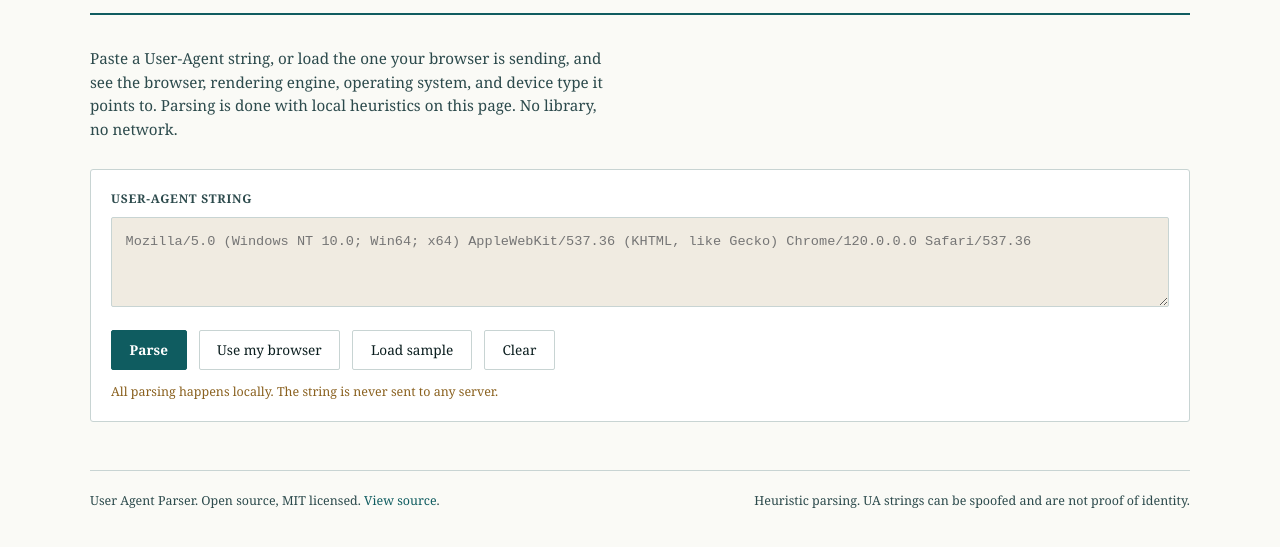
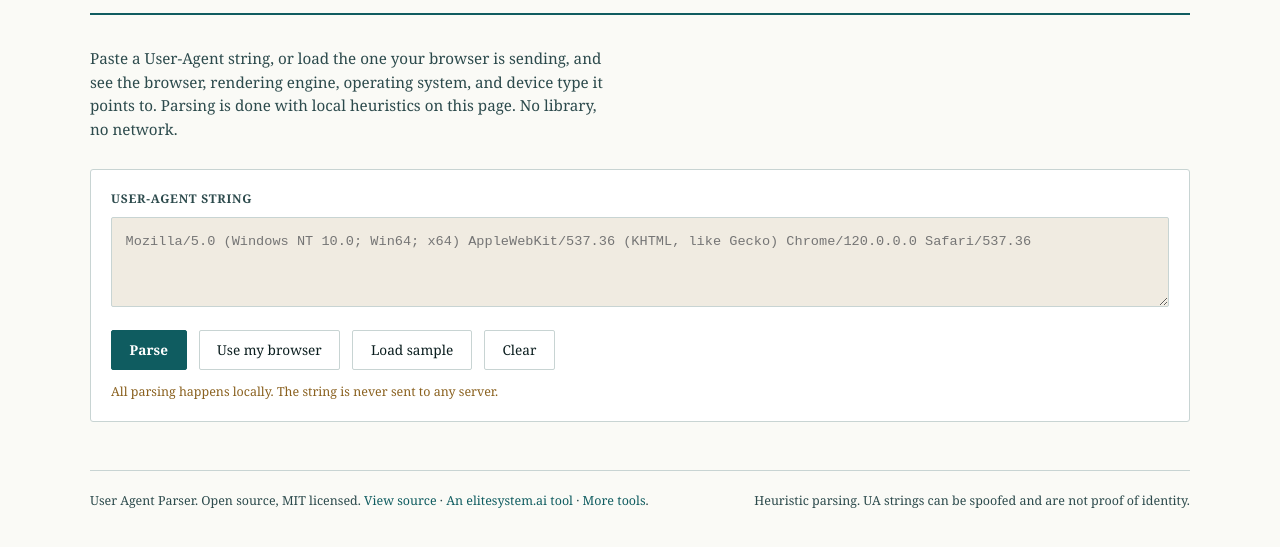
Before and after one commit to 0xelitesystem/user-agent-parser, a plain HTML site: page index.html in a window 1280 px wide. Shown: the part 97-644 px from the top of the page. Drawn offline with Linux system fonts and the light colour scheme.

Commit message:
Give the page title a real pitch

```diff
--- a/index.html
+++ b/index.html
@@ -3,7 +3,7 @@
 <head>
 <meta charset="UTF-8">
 <meta name="viewport" content="width=device-width, initial-scale=1.0">
-<title>User Agent Parser</title>
+<title>User Agent Parser - break a User-Agent string into browser, engine</title>
 <meta name="description" content="Paste a User-Agent string to break it into browser, engine, operating system, and device type. Pure local heuristics, no library, no network.">
 <link rel="canonical" href="https://0xelitesystem.github.io/user-agent-parser/">
 <meta property="og:type" content="website">
@@ -270,7 +270,7 @@ footer a:hover { text-decoration: underline; }
 </div>
 
 <footer>
-  <div>User Agent Parser. Open source, MIT licensed. <a href="https://github.com/0xelitesystem/user-agent-parser" target="_blank" rel="noopener">View source</a>.</div>
+  <div>User Agent Parser. Open source, MIT licensed. <a href="https://github.com/0xelitesystem/user-agent-parser" target="_blank" rel="noopener">View source</a> &middot; <a href="https://elitesystem.ai" target="_blank" rel="noopener">An elitesystem.ai tool</a> &middot; <a href="https://0xelitesystem.github.io/" target="_blank" rel="noopener">More tools</a>.</div>
   <div>Heuristic parsing. UA strings can be spoofed and are not proof of identity.</div>
 </footer>
 </div>
```
